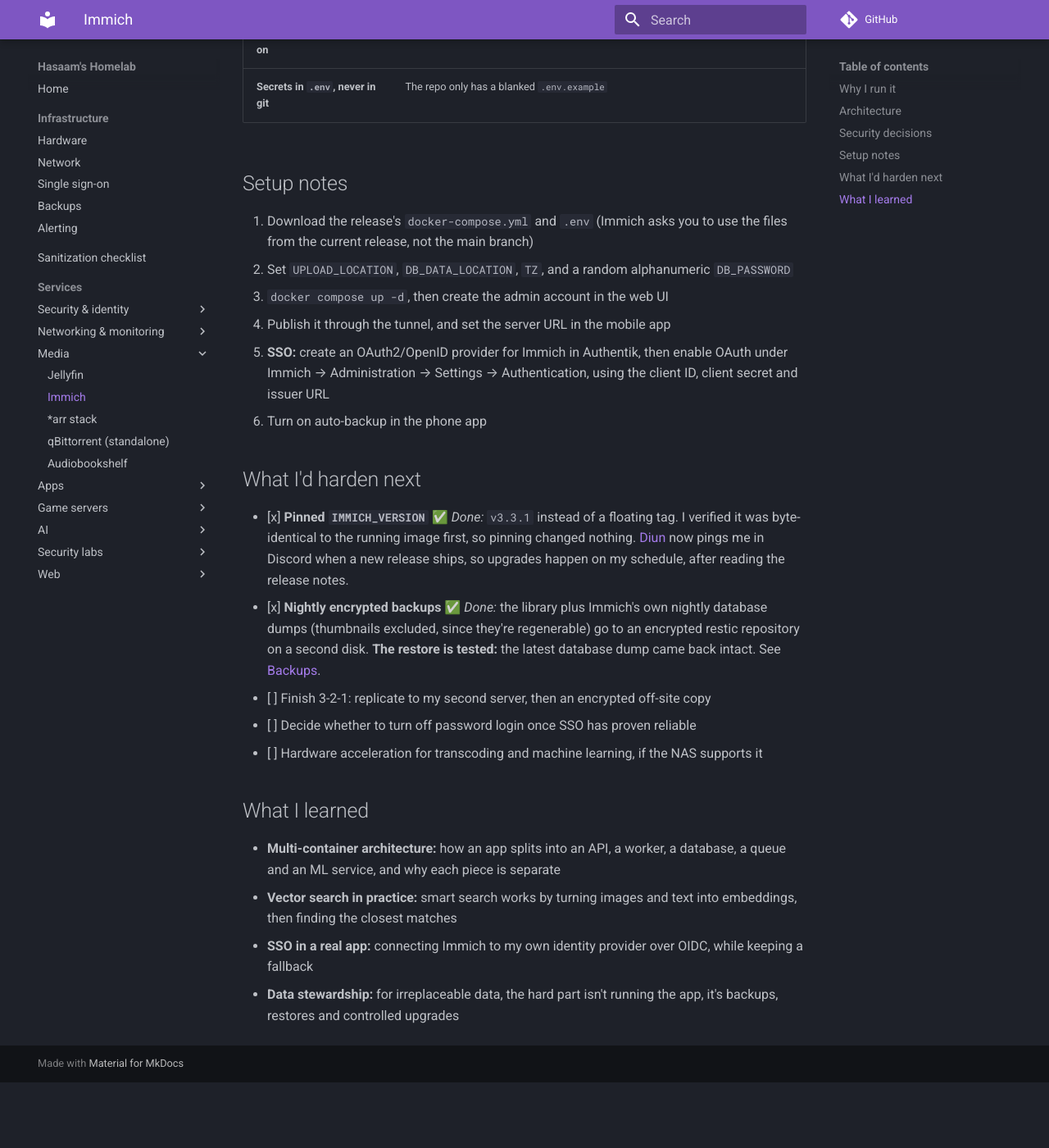
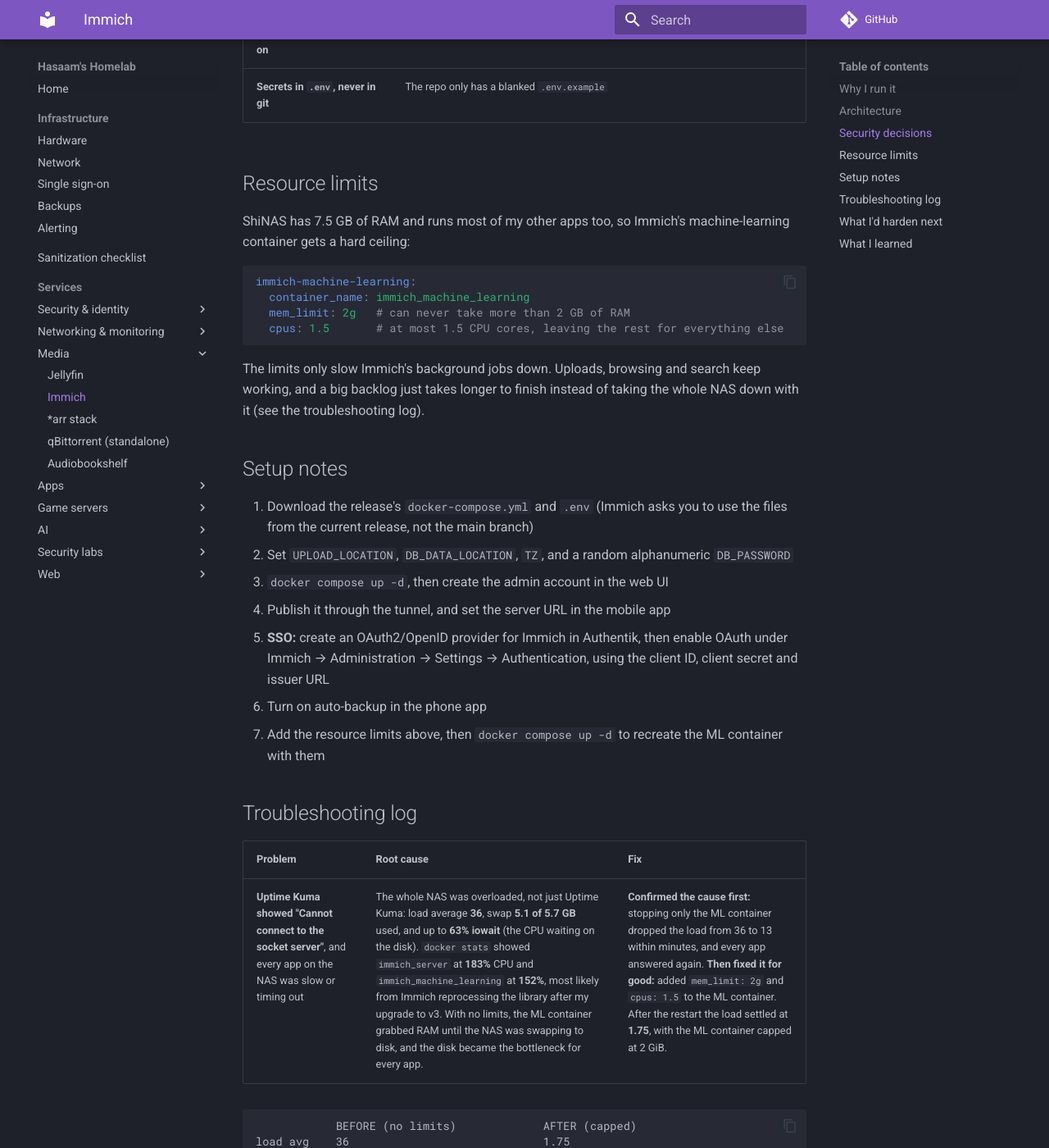
Before and after one commit to Shineori/homelab, an MkDocs documentation site: the page built from docs/services/immich.md, in a window 1280 px wide and 1400 px high, scrolled down 2154 px. Shown: the whole window at 82% size. Built offline with MkDocs 1.6.1 and Material for MkDocs 9.7.7, drawn with Linux system fonts in a browser that asks for light colours; comment, search, counter and statistics services are not loaded; before the commit the page ends 3474 px from its top, so only the background shows below that; some of the changed text lies outside the part shown.

Commit message:
Immich: document NAS overload fix and ML resource limits

````diff
--- a/docs/services/immich.md
+++ b/docs/services/immich.md
@@ -55,6 +55,19 @@
 | **Postgres data checksums on** | `--data-checksums` detects silent corruption in the database files |
 | **Secrets in `.env`, never in git** | The repo only has a blanked `.env.example` |
 
+## Resource limits
+
+ShiNAS has 7.5 GB of RAM and runs most of my other apps too, so Immich's machine-learning container gets a hard ceiling:
+
+```yaml
+immich-machine-learning:
+  container_name: immich_machine_learning
+  mem_limit: 2g   # can never take more than 2 GB of RAM
+  cpus: 1.5       # at most 1.5 CPU cores, leaving the rest for everything else
+```
+
+The limits only slow Immich's background jobs down. Uploads, browsing and search keep working, and a big backlog just takes longer to finish instead of taking the whole NAS down with it (see the troubleshooting log).
+
 ## Setup notes
 
 1. Download the release's `docker-compose.yml` and `.env` (Immich asks you to use the files from the current release, not the main branch)
@@ -63,11 +76,29 @@
 4. Publish it through the tunnel, and set the server URL in the mobile app
 5. **SSO:** create an OAuth2/OpenID provider for Immich in Authentik, then enable OAuth under Immich → Administration → Settings → Authentication, using the client ID, client secret and issuer URL
 6. Turn on auto-backup in the phone app
+7. Add the resource limits above, then `docker compose up -d` to recreate the ML container with them
+
+## Troubleshooting log
+
+| Problem | Root cause | Fix |
+|---|---|---|
+| **Uptime Kuma showed "Cannot connect to the socket server"**, and every app on the NAS was slow or timing out | The whole NAS was overloaded, not just Uptime Kuma: load average **36**, swap **5.1 of 5.7 GB** used, and up to **63% iowait** (the CPU waiting on the disk). `docker stats` showed `immich_server` at **183%** CPU and `immich_machine_learning` at **152%**, most likely from Immich reprocessing the library after my upgrade to v3. With no limits, the ML container grabbed RAM until the NAS was swapping to disk, and the disk became the bottleneck for every app. | **Confirmed the cause first:** stopping only the ML container dropped the load from 36 to 13 within minutes, and every app answered again. **Then fixed it for good:** added `mem_limit: 2g` and `cpus: 1.5` to the ML container. After the restart the load settled at **1.75**, with the ML container capped at 2 GiB. |
+
+```
+            BEFORE (no limits)             AFTER (capped)
+load avg    36                             1.75
+swap        5.1 / 5.7 GB                   back to normal
+iowait      up to 63%                      back to normal
+ML memory   unbounded                      207 MiB / 2 GiB cap
+```
 
 ## What I'd harden next
 
 - [x] **Pinned `IMMICH_VERSION`** ✅ *Done:* `v3.3.1` instead of a floating tag. I verified it was byte-identical to the running image first, so pinning changed nothing. [Diun](diun.md) now pings me in Discord when a new release ships, so upgrades happen on my schedule, after reading the release notes.
 - [x] **Nightly encrypted backups** ✅ *Done:* the library plus Immich's own nightly database dumps (thumbnails excluded, since they're regenerable) go to an encrypted restic repository on a second disk. **The restore is tested:** the latest database dump came back intact. See [Backups](../infrastructure/backups.md).
+- [x] **Capped the machine-learning container** ✅ *Done:* `mem_limit: 2g` and `cpus: 1.5`, after it overloaded the whole NAS (see the troubleshooting log)
+- [ ] Set job concurrency to 1 for Smart Search, Face Detection, Video Conversion and Thumbnail Generation (Administration → Settings → Job Settings), so big backlogs run in one steady lane
+- [ ] Get Uptime Kuma alerting on NAS load or swap, so I see the next overload coming instead of finding out from timeouts
 - [ ] Finish 3-2-1: replicate to my second server, then an encrypted off-site copy
 - [ ] Decide whether to turn off password login once SSO has proven reliable
 - [ ] Hardware acceleration for transcoding and machine learning, if the NAS supports it
@@ -78,3 +109,6 @@
 - **Vector search in practice:** smart search works by turning images and text into embeddings, then finding the closest matches
 - **SSO in a real app:** connecting Immich to my own identity provider over OIDC, while keeping a fallback
 - **Data stewardship:** for irreplaceable data, the hard part isn't running the app, it's backups, restores and controlled upgrades
+- **Symptoms aren't causes:** the alert came from Uptime Kuma, but the problem was Immich. Load, swap, iowait and `docker stats` led from "one app is broken" to "one container is starving the whole server".
+- **Prove the cause before the fix:** stopping just the suspected container and watching the load fall confirmed it, so the permanent fix was aimed at the right thing
+- **Resource limits are a shared-host courtesy:** on a box with limited RAM, one unbounded container can turn into everyone's outage
````
Also changed, not shown: 1 other file.
